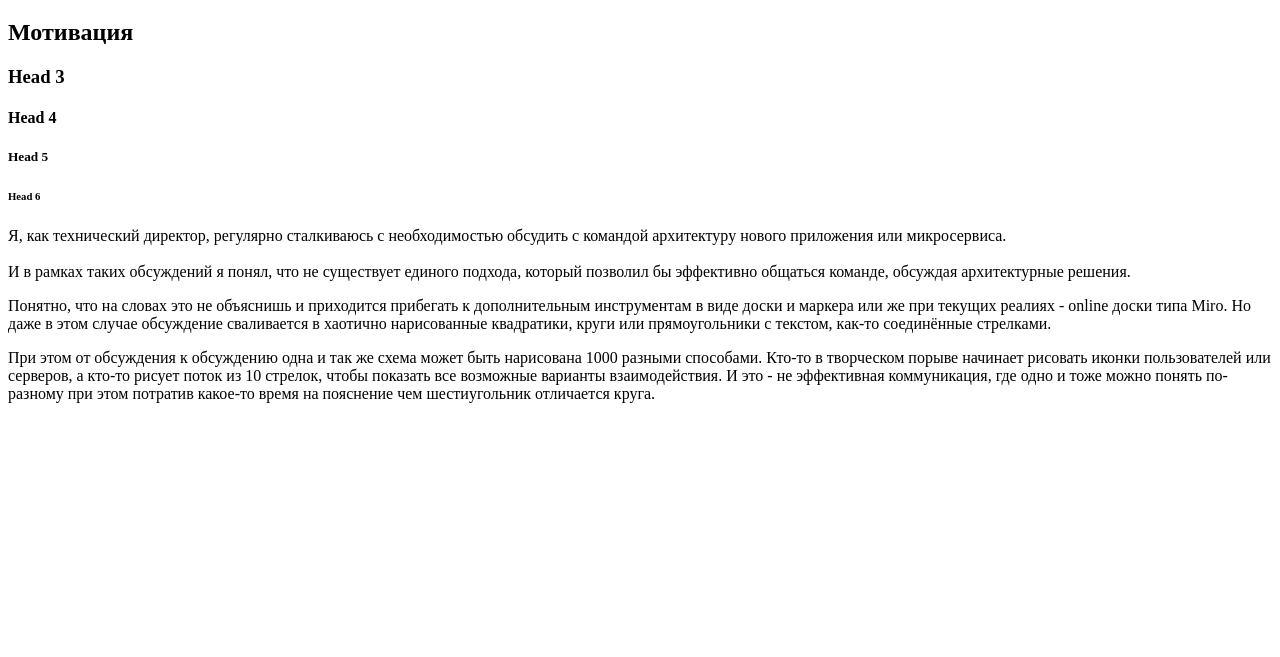
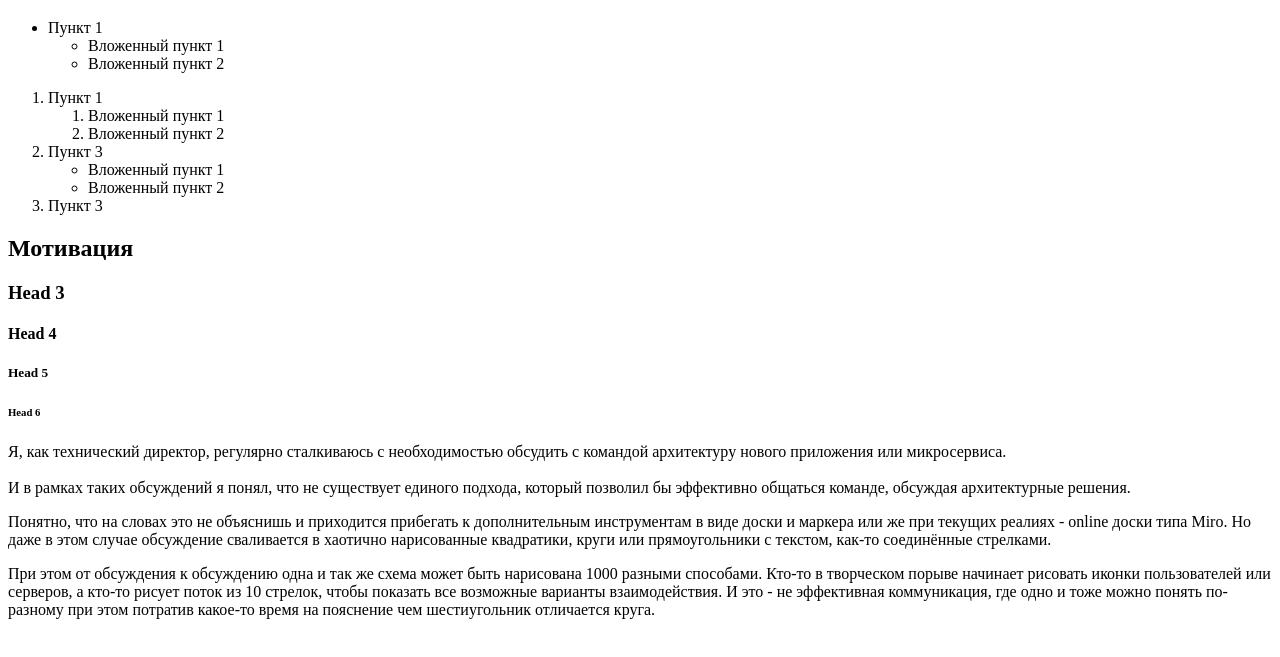
Before and after one commit to Artyr9292/html-css, a plain HTML site: page index.html in a window 1280 px wide. Shown: the part 61-718 px from the top of the page. Drawn offline with Linux system fonts and the light colour scheme.

Commit message:
Урок_3.6.Списки

```diff
--- a/index.html
+++ b/index.html
@@ -9,6 +9,33 @@
 
     <h1>Нотация описания архитектуры приложения</h1>
 
+    <ul>
+        <li>
+            Пункт 1
+            <ul>
+                <li>Вложенный пункт 1</li>
+                <li>Вложенный пункт 2</li>
+            </ul>
+        </li>
+    </ul>
+    <ol>
+      <li>
+        Пункт 1
+        <ol>
+            <li>Вложенный пункт 1</li>
+            <li>Вложенный пункт 2</li>
+        </ol>
+      </li>
+      <li>
+        Пункт 3
+        <ul>
+        <li>Вложенный пункт 1</li>
+        <li>Вложенный пункт 2</li>
+      </ul>
+      </li>
+      <li>Пункт 3</li>
+
+    </ol>
     <h2>Мотивация</h2>
     <h3>Head 3</h3>
     <h4>Head 4</h4>
```
